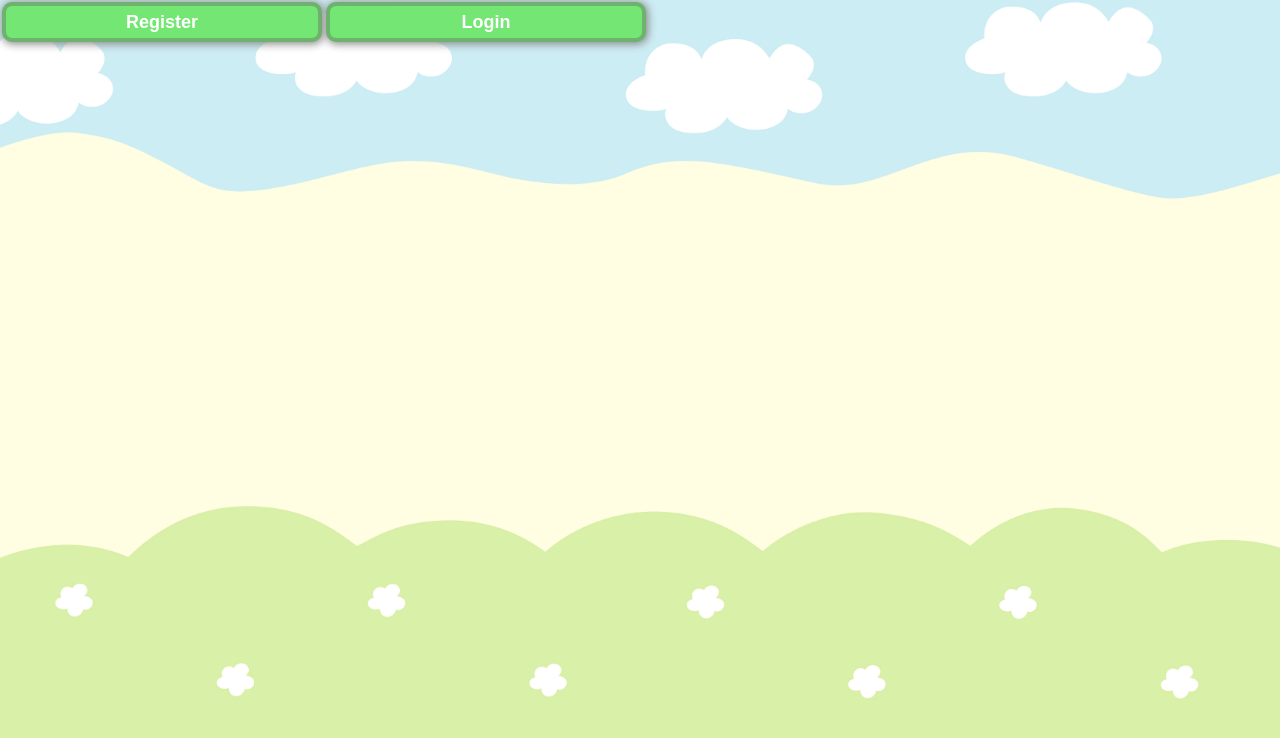
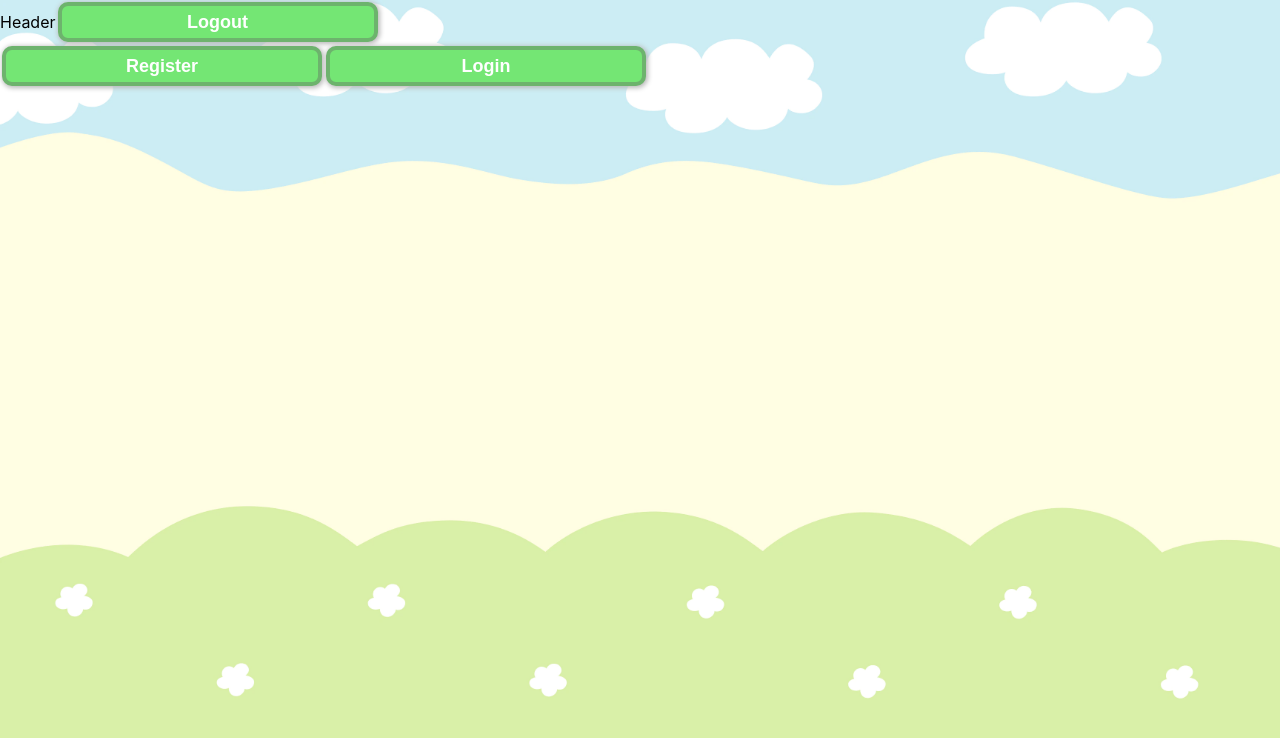
Before and after one commit to ivanburda1986/dobutsu-shogi, a React (Create React App) app: page / in a window 1280 px wide. Shown: the top 738 px of the page. Built offline with nearby package versions, Linux system fonts and the light colour scheme.

Commit message:
buttons for reg login logout

```diff
--- a/src/App.tsx
+++ b/src/App.tsx
@@ -1,5 +1,6 @@
 import React from "react";
 import { Route, Link, Routes } from "react-router-dom";
+import { Header } from "./Header/Header";
 
 import { LaunchScreen } from "./LaunchScreen/LaunchScreen";
 import { PlayerSettingsScreen } from "./PlayerSettingsScreen/PlayerSettingsScreen";
@@ -7,11 +8,14 @@ import { RegisterScreen } from "./RegisterScreen/RegisterScreen";
 
 export default function App() {
   return (
+    <>
+      <Header />
       <Routes>
         <Route path="*" element={<LaunchScreen />} />
         <Route path="/" element={<LaunchScreen />} />
         <Route path="/register" element={<RegisterScreen />} />
         <Route path="/playerSettings" element={<PlayerSettingsScreen />} />
       </Routes>
+    </>
   );
 }
--- a/src/Header/Header.module.css
+++ b/src/Header/Header.module.css
@@ -0,0 +1,4 @@
+.logoutButton {
+  background-color: tomato;
+  border-color: rgb(207, 82, 60);
+}
--- a/src/Header/Header.tsx
+++ b/src/Header/Header.tsx
@@ -1,5 +1,12 @@
 import React from "react";
+import styles from "./Header.module.css";
+import sharedStyles from "../sharedStyles.module.css";
 
 export const Header: React.FC = () => {
-  return <header>Header</header>;
+  return (
+    <header>
+      Header
+      <button className={`${sharedStyles.button} ${styles.logoutButton}`}>Logout</button>
+    </header>
+  );
 };
--- a/src/sharedStyles.module.css
+++ b/src/sharedStyles.module.css
@@ -16,7 +16,7 @@
   background-color: rgb(116, 230, 116);
   border: 0.25em solid rgb(109, 179, 109);
   border-radius: 10px;
-  box-shadow: 1px 1px 8px 1px #888888;
+  box-shadow: 1px 1px 5px 1px #b9b9b9;
   padding: 3px 5px;
   margin: 2px;
   color: #fff;
```
Lines whose indentation alone changed are shown as unchanged.
